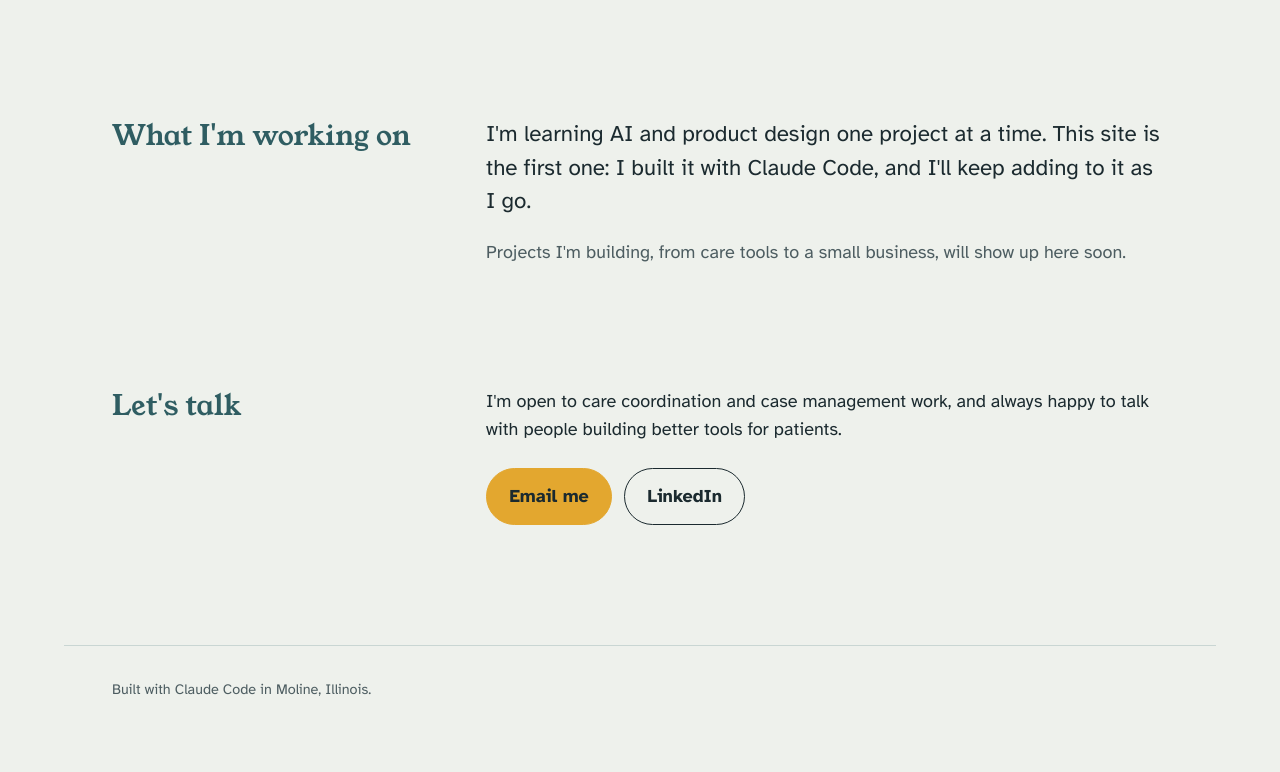
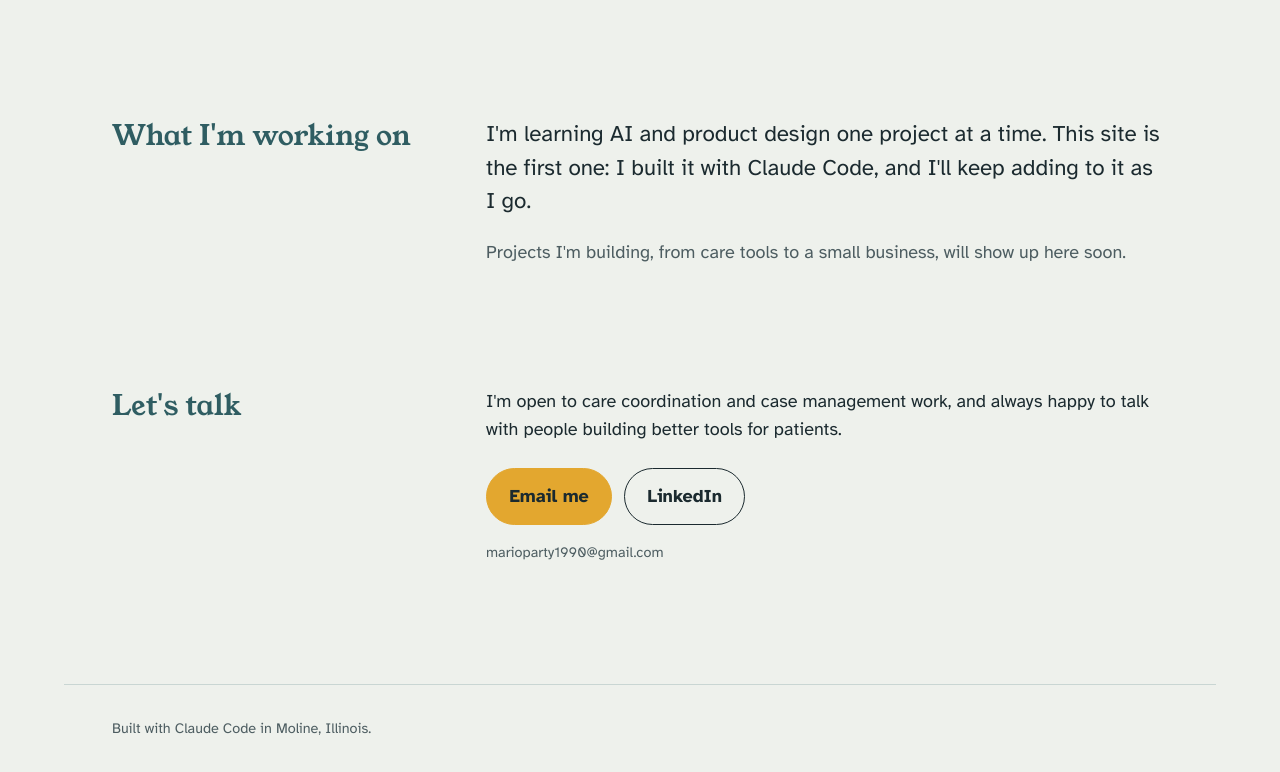
Before and after one commit to Marweezy5000/Marweezy5000.github.io, a plain HTML site: page index.html in a window 1280 px wide. Shown: the part 1680-2452 px from the top of the page. Before the commit the page ends 2429 px from the top, so only its background shows below. Drawn offline with Linux system fonts and the light colour scheme.

Commit message:
Add email address
Co-Authored-By: Claude Opus 5.5 <noreply@anthropic.com>
Claude-Session: https://claude.ai/code/session_01RbroM3zAbKy4ycL9FHbK7h

```diff
--- a/index.html
+++ b/index.html
@@ -133,10 +133,11 @@
           <span lang="es">Estoy disponible para trabajos de coordinación de atención y administración de casos, y siempre me da gusto platicar con quienes crean mejores herramientas para los pacientes.</span>
         </p>
         <div class="hero-actions">
-          <!-- Replace you@example.com with your real email -->
-          <a class="button button-primary" href="mailto:you@example.com"><span lang="en">Email me</span><span lang="es">Escríbeme</span></a>
+          <a class="button button-primary" href="mailto:marioparty1990@gmail.com"><span lang="en">Email me</span><span lang="es">Escríbeme</span></a>
           <a class="button button-quiet" href="https://www.linkedin.com/in/mario-estrada-a31421221/" target="_blank" rel="noopener">LinkedIn</a>
         </div>
+        <!-- The address shown as text too, for visitors without an email app set up -->
+        <p class="contact-email">marioparty1990@gmail.com</p>
       </div>
     </section>
   </main>
--- a/styles.css
+++ b/styles.css
@@ -280,6 +280,7 @@ html[data-lang="es"] .hero-line[lang="en"] {
 /* Contact */
 .contact-body { max-width: 60ch; }
 .contact-body .hero-actions { margin-top: 1.5rem; }
+.contact-email { margin-top: 1rem; font-size: var(--text-sm); color: var(--muted); user-select: all; }
 
 /* Footer */
 .site-footer {
```
